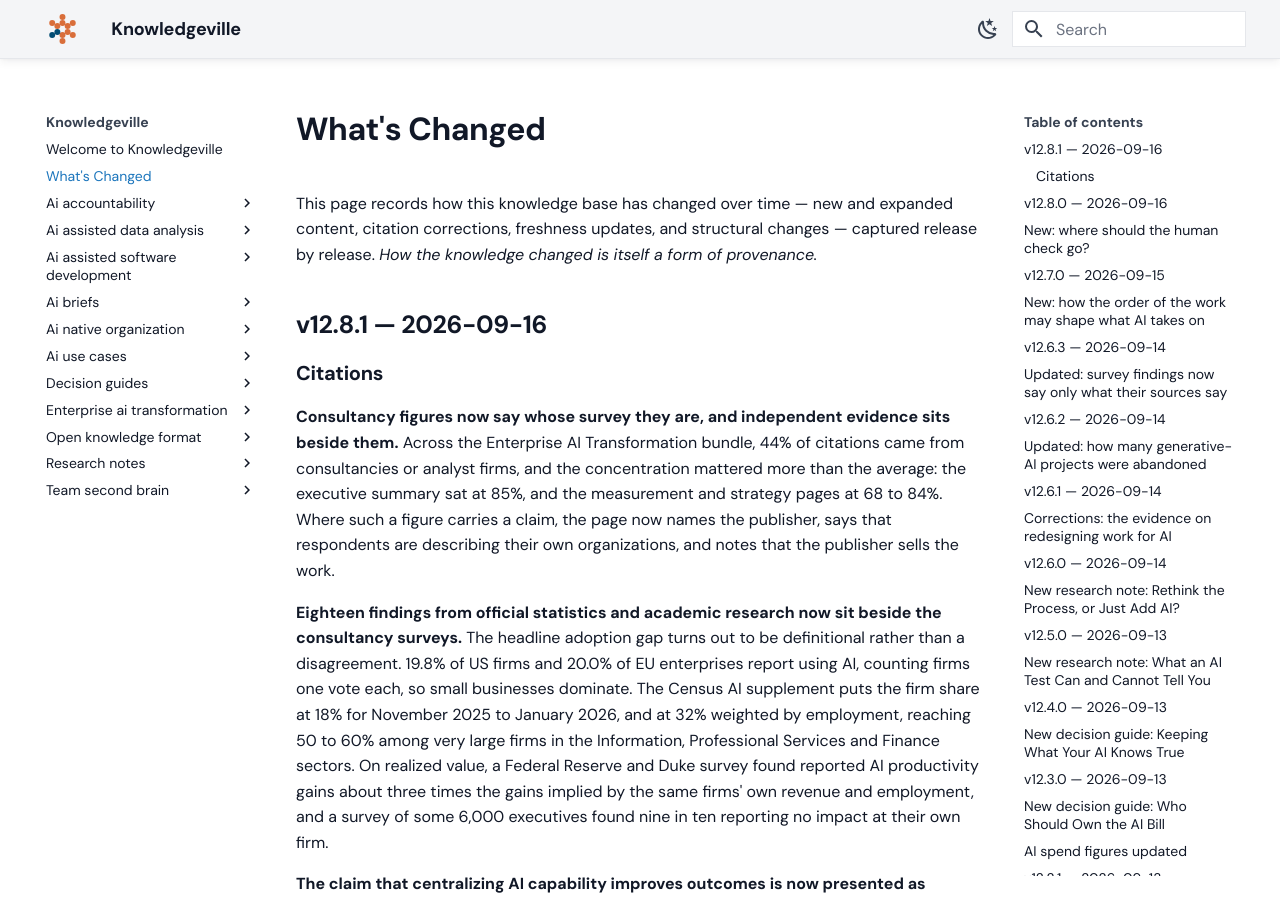
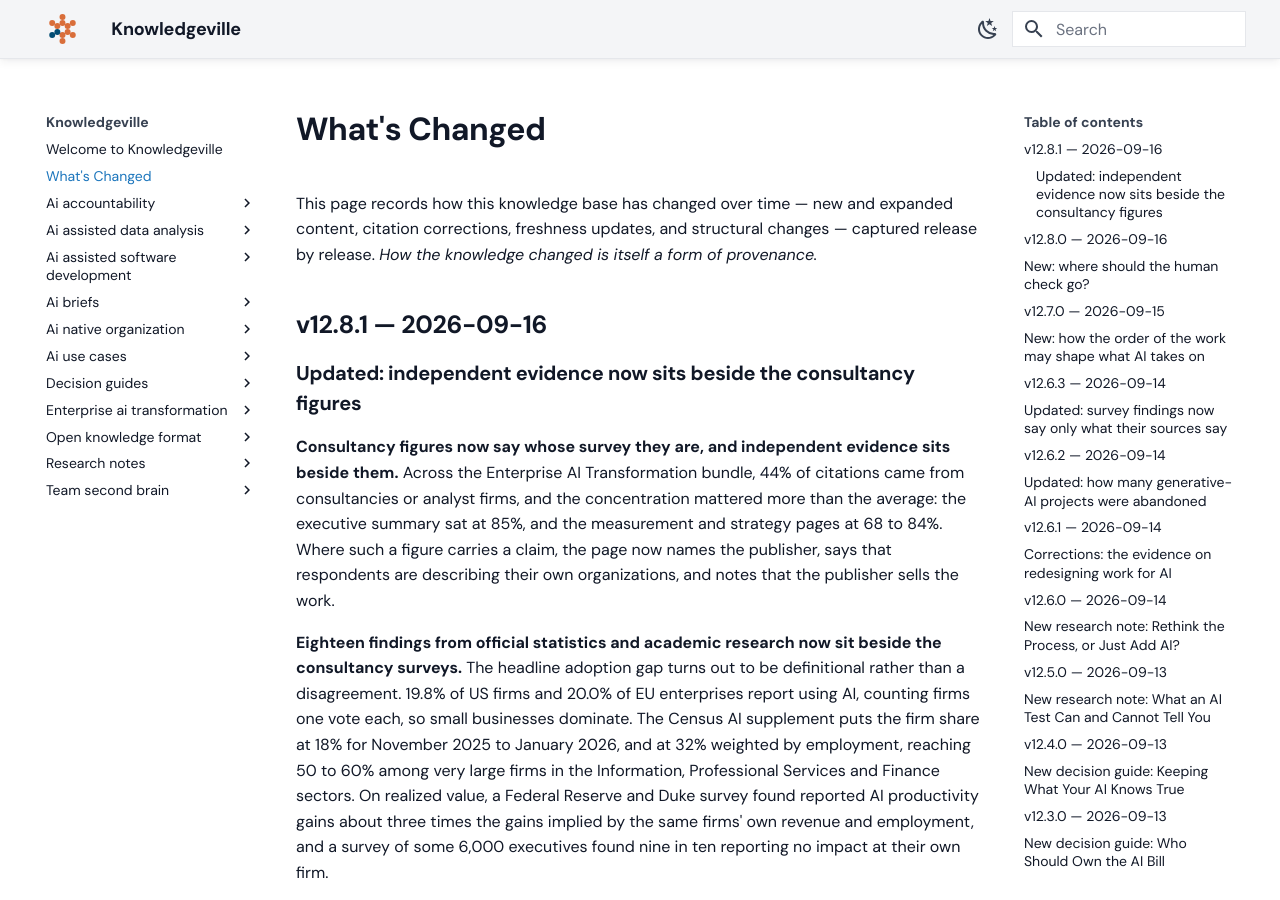
Before and after one commit to grandaha/knowledgeville, an MkDocs documentation site: the page built from published/changelog.md, in a window 1280 px wide and 900 px high. Built offline with MkDocs 1.6.1 and Material for MkDocs 9.7.7, drawn with Linux system fonts in a browser that asks for light colours; some web fonts are replaced.

Commit message:
Publish: sync content from workspace

```diff
--- a/published/changelog.md
+++ b/published/changelog.md
@@ -13,7 +13,7 @@ This page records how this knowledge base has changed over time — new and expa
 
 ## v12.8.1 — 2026-09-16
 
-### Citations
+### Updated: independent evidence now sits beside the consultancy figures
 
 **Consultancy figures now say whose survey they are, and independent evidence sits beside them.** Across the Enterprise AI Transformation bundle, 44% of citations came from consultancies or analyst firms, and the concentration mattered more than the average: the executive summary sat at 85%, and the measurement and strategy pages at 68 to 84%. Where such a figure carries a claim, the page now names the publisher, says that respondents are describing their own organizations, and notes that the publisher sells the work.
 
```
